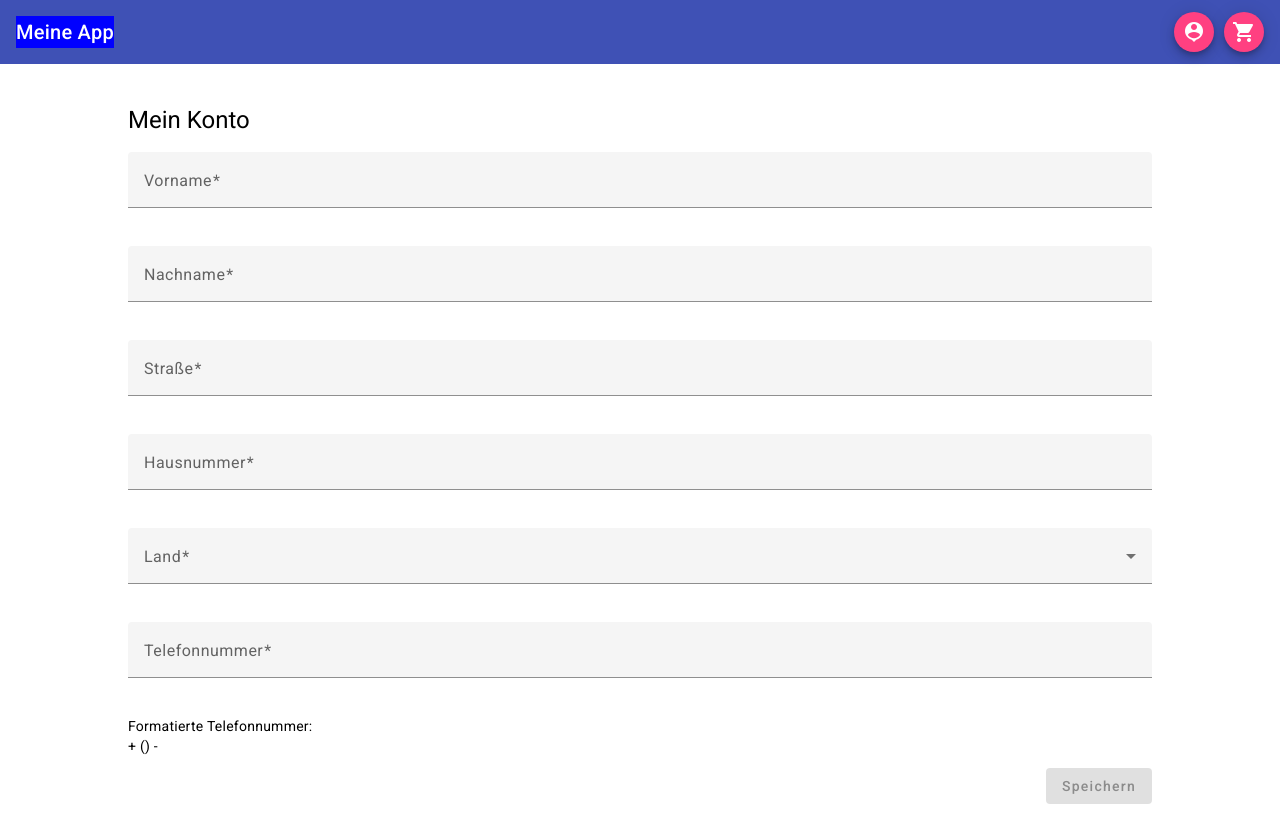
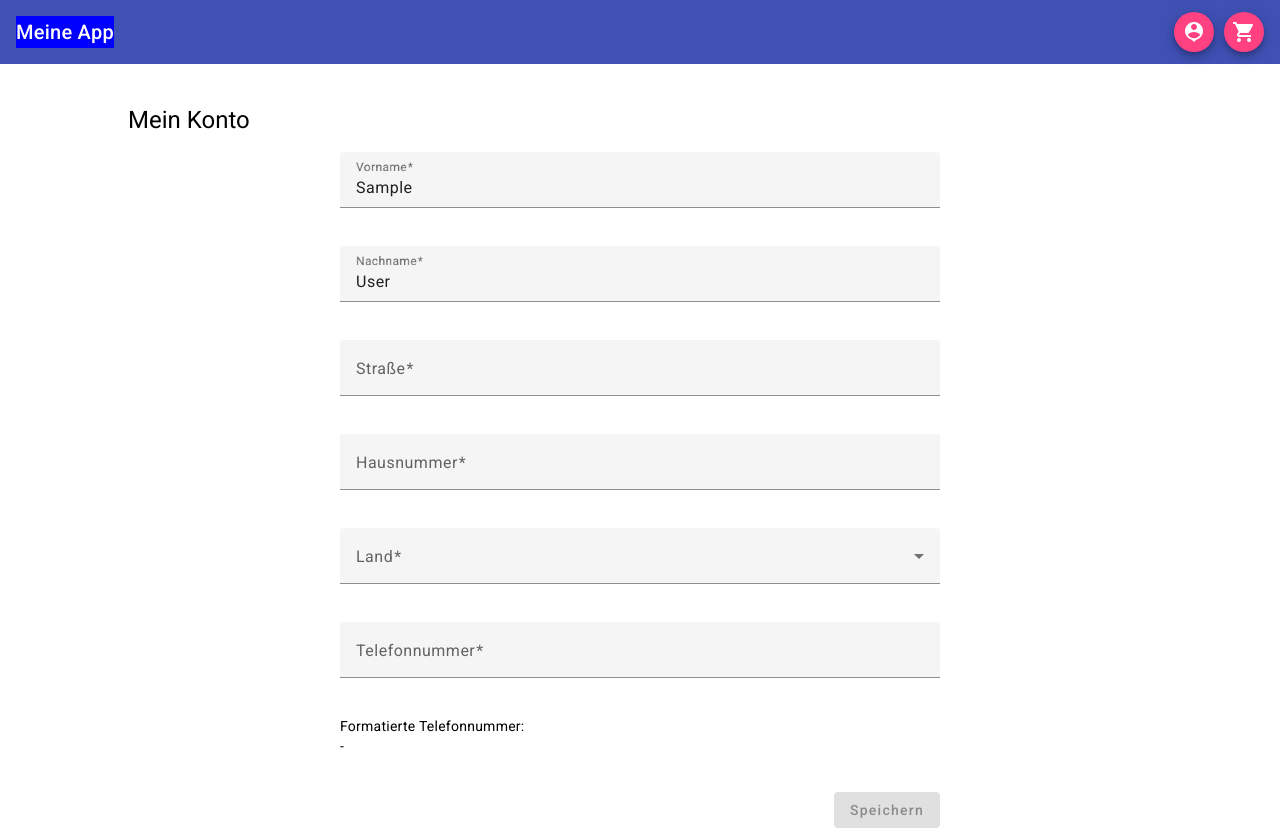
Before and after one commit to IT-Studio-Rech/angular-fundamentals-workshop, an Angular app: page /profile in a window 1280 px wide. Before the commit the page ends 810 px from the top, so only its background shows below. Built offline with nearby package versions, Linux system fonts and the light colour scheme; sample sign-in values are in the browser's storage.

Commit message:
ProfileDetails reactive form groups removed

```diff
--- a/src/app/profile/feature/profile-detail/profile-detail.component.html
+++ b/src/app/profile/feature/profile-detail/profile-detail.component.html
@@ -1,29 +1,29 @@
 <h1>Mein Konto</h1>
 
-<form [formGroup]="profileForm" (ngSubmit)="saveProfile()" class="profile-form">
+<form #profileForm="ngForm" (ngSubmit)="saveProfile(profileForm)" class="profile-form">
   <mat-form-field appearance="fill">
     <mat-label>Vorname</mat-label>
-    <input matInput formControlName="vorname">
+    <input matInput [(ngModel)]="firstName" name="vorname" required>
   </mat-form-field>
 
   <mat-form-field appearance="fill">
     <mat-label>Nachname</mat-label>
-    <input matInput formControlName="nachname">
+    <input matInput [(ngModel)]="lastName" name="nachname" required>
   </mat-form-field>
 
   <mat-form-field appearance="fill">
     <mat-label>Straße</mat-label>
-    <input matInput formControlName="strasse">
+    <input matInput [(ngModel)]="street" name="strasse" required>
   </mat-form-field>
 
   <mat-form-field appearance="fill">
     <mat-label>Hausnummer</mat-label>
-    <input matInput formControlName="hausnummer">
+    <input matInput [(ngModel)]="houseNumber" name="hausnummer" required>
   </mat-form-field>
 
   <mat-form-field appearance="fill">
     <mat-label>Land</mat-label>
-    <mat-select formControlName="land">
+    <mat-select [(ngModel)]="country" name="land" required>
       <mat-option *ngFor="let country of countries" [value]="country">
         {{ country }}
       </mat-option>
@@ -32,18 +32,18 @@
 
   <mat-form-field appearance="fill">
     <mat-label>Telefonnummer</mat-label>
-    <input matInput formControlName="telefonnummer">
+    <input matInput [(ngModel)]="phoneNumber" name="telefonnummer" required>
   </mat-form-field>
 
   Formatierte Telefonnummer:
-  <ng-container *ngIf="profileForm.valueChanges | async as formData; else initValue">
-    <p>{{ formData['telefonnummer'] | phoneNumber }}</p>
+  <ng-container *ngIf="phoneNumber; else initValue">
+    <p>{{ phoneNumber | phoneNumber }}</p>
   </ng-container>
   <ng-template #initValue>
-    <p>{{ profileForm.value['telefonnummer'] | phoneNumber }}</p>
+    <p>{{ phoneNumber | phoneNumber }}</p>
   </ng-template>
 
-  <button mat-raised-button color="primary" type="submit" [disabled]="!profileForm.valid || !profileForm.dirty">
+  <button mat-raised-button color="primary" type="submit" [disabled]="!profileForm.form.valid">
     Speichern
   </button>
 </form>
--- a/src/app/profile/feature/profile-detail/profile-detail.component.scss
+++ b/src/app/profile/feature/profile-detail/profile-detail.component.scss
@@ -2,6 +2,8 @@
   display: flex;
   flex-direction: column;
   width: 100%;
+  max-width: 600px;
+  margin: 0 auto;
 
   mat-form-field {
     margin-bottom: 16px;
@@ -9,5 +11,6 @@
 
   button {
     align-self: flex-end;
+    margin-top: 24px;
   }
 }
--- a/src/app/profile/feature/profile-detail/profile-detail.component.ts
+++ b/src/app/profile/feature/profile-detail/profile-detail.component.ts
@@ -1,35 +1,52 @@
-import {Component} from '@angular/core';
-import {FormBuilder, FormGroup, Validators} from "@angular/forms";
+import {Component, OnInit} from '@angular/core';
+import {NgForm} from '@angular/forms';
 import {ProfileDetailsService} from "../../data-access/profile-details.service";
 import {firstValueFrom, tap} from "rxjs";
-import {ProfileDetails} from "../../data-access/model/ProfileDetails";
 
 @Component({
   selector: 'app-profile-detail',
   templateUrl: './profile-detail.component.html',
   styleUrls: ['./profile-detail.component.scss']
 })
-export class ProfileDetailComponent {
-  profileForm: FormGroup;
+export class ProfileDetailComponent implements OnInit {
+  firstName: string = '';
+  lastName: string = '';
+  street: string = '';
+  houseNumber: string = '';
+  country: string = '';
+  phoneNumber: string = '';
+
   countries = ['Deutschland', 'USA', 'Frankreich', 'UK', 'Italien', 'Spanien'];
 
-  constructor(private _fb: FormBuilder, private _profileDetailsService: ProfileDetailsService) {
-    this.profileForm = this._fb.group({
-      vorname: ['', Validators.required],
-      nachname: ['', Validators.required],
-      strasse: ['', Validators.required],
-      hausnummer: ['', Validators.required],
-      land: ['', Validators.required],
-      telefonnummer: ['', Validators.required]
-    });
+  constructor(private _profileDetailsService: ProfileDetailsService) {
+  }
 
+  ngOnInit() {
     firstValueFrom(this._profileDetailsService.getProfileDetails().pipe(
-      tap(details => this.profileForm.patchValue(details))
+      tap(details => {
+        this.firstName = details.firstName;
+        this.lastName = details.lastName;
+        this.street = details.street;
+        this.houseNumber = details.houseNumber;
+        this.country = details.country;
+        this.phoneNumber = details.phoneNumber;
+      })
     )).then(details => console.log('Profile details loaded. Details: ' + JSON.stringify(details)));
   }
 
-  saveProfile() {
-    const profileDetails: ProfileDetails = this.profileForm.value;
-    firstValueFrom(this._profileDetailsService.saveProfileDetails(profileDetails)).then((result) => console.log('Save profile details - Result:', result));
+  saveProfile(form: NgForm) {
+    if (form.valid) {
+      const profileDetails = {
+        firstName: this.firstName,
+        lastName: this.lastName,
+        street: this.street,
+        houseNumber: this.houseNumber,
+        country: this.country,
+        phoneNumber: this.phoneNumber
+      };
+
+      firstValueFrom(this._profileDetailsService.saveProfileDetails(profileDetails))
+        .then((result) => console.log('Save profile details - Result:', result));
+    }
   }
 }
--- a/src/app/profile/ui/pipes/phone-number.pipe.ts
+++ b/src/app/profile/ui/pipes/phone-number.pipe.ts
@@ -1,4 +1,4 @@
-import { Pipe, PipeTransform } from '@angular/core';
+import {Pipe, PipeTransform} from '@angular/core';
 
 @Pipe({
   standalone: true,
@@ -7,6 +7,10 @@ import { Pipe, PipeTransform } from '@angular/core';
 export class PhoneNumberPipe implements PipeTransform {
 
   transform(value: string): string {
+    if (!value) {
+      return '-';
+    }
+
     let phoneNumber = value.replace(/[^0-9]/g, '');
 
     // Formatieren der Nummer
```
Also changed, not shown: src/app/profile/feature/profile-detail/profile-detail.module.ts (+12 -10 lines).
